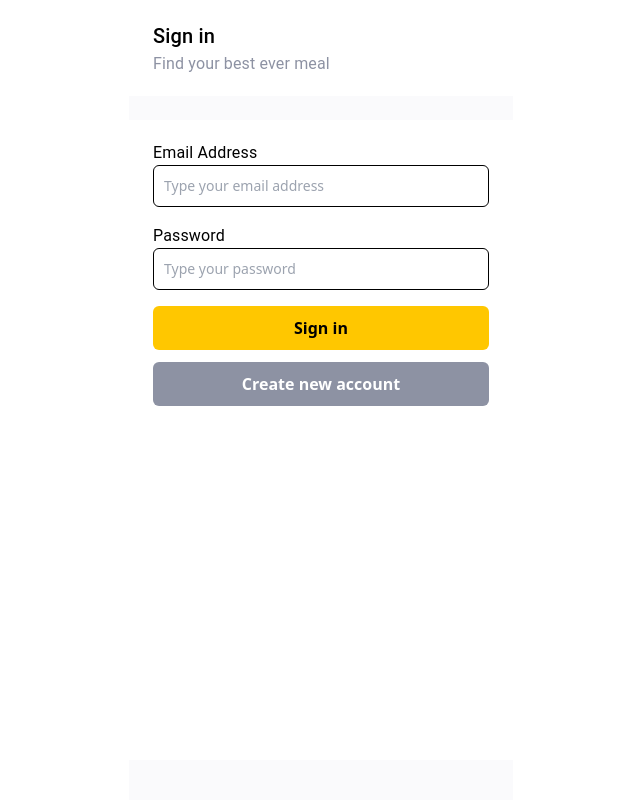
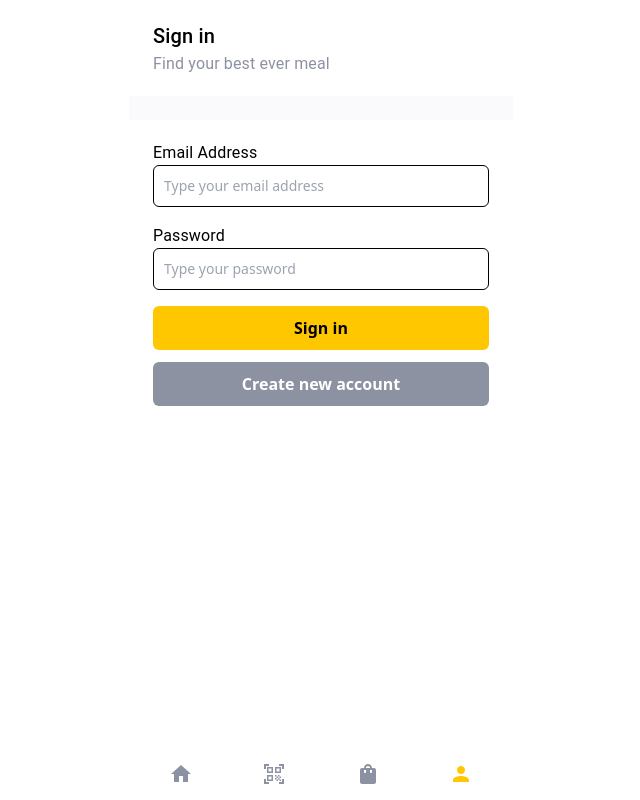
Before and after one commit to AmienulRana/resto-app, a Next.js app: page /sign-in in a window 1280 px wide. Shown: the whole page, without its empty margins (319-959 px from the left). Built offline with nearby package versions, Linux system fonts and the light colour scheme.

Commit message:
menambahkan navbar pada layout user

```diff
--- a/components/LayoutUser.tsx
+++ b/components/LayoutUser.tsx
@@ -1,14 +1,62 @@
 import { ReactNode } from "react";
+import QrCodeScannerIcon from "@mui/icons-material/QrCodeScanner";
+import HomeIcon from "@mui/icons-material/Home";
+import PersonIcon from "@mui/icons-material/Person";
+import ShoppingBagIcon from "@mui/icons-material/ShoppingBag";
+import { NextRouter, useRouter } from "next/router";
+import Link from "next/link";
 
 interface Props {
   children: ReactNode;
 }
+
+const dataNavbar = [
+  { name: "home", Icon: HomeIcon, active_link: "/home", href: "/home" },
+  {
+    name: "scan Qr",
+    Icon: QrCodeScannerIcon,
+    active_link: "/scann",
+    href: "/scann",
+  },
+  {
+    name: "transaction",
+    Icon: ShoppingBagIcon,
+    active_link: "/transaction",
+    href: "/transaction",
+  },
+  {
+    name: "my account",
+    Icon: PersonIcon,
+    active_link: "/sign-in",
+    href: "/my-account",
+  },
+];
 const LayoutUser = (props: Props) => {
+  const router: NextRouter = useRouter();
+
   return (
     <section className="w-full h-screen flex justify-center">
-      <main className="md:w-96 h-full overflow-y-auto bg-gray-c-100">
-        {props.children}
-      </main>
+      <section className="md:w-96 h-full relative overflow-y-auto bg-gray-c-100">
+        <nav className="absolute left-0 bottom-0 w-full bg-white">
+          <ul className="flex justify-between w-full py-3.5 px-10">
+            {dataNavbar.map((data, index) => (
+              <Link href={data?.href} key={index}>
+                <li
+                  className={[
+                    "flex flex-col justify-center items-center",
+                    data.active_link === router.pathname
+                      ? "text-orange-c-100"
+                      : "text-gray-c-300",
+                  ].join(" ")}
+                >
+                  <data.Icon className="text-3xl" />
+                </li>
+              </Link>
+            ))}
+          </ul>
+        </nav>
+        <main className="h-full">{props.children}</main>
+      </section>
     </section>
   );
 };
```
